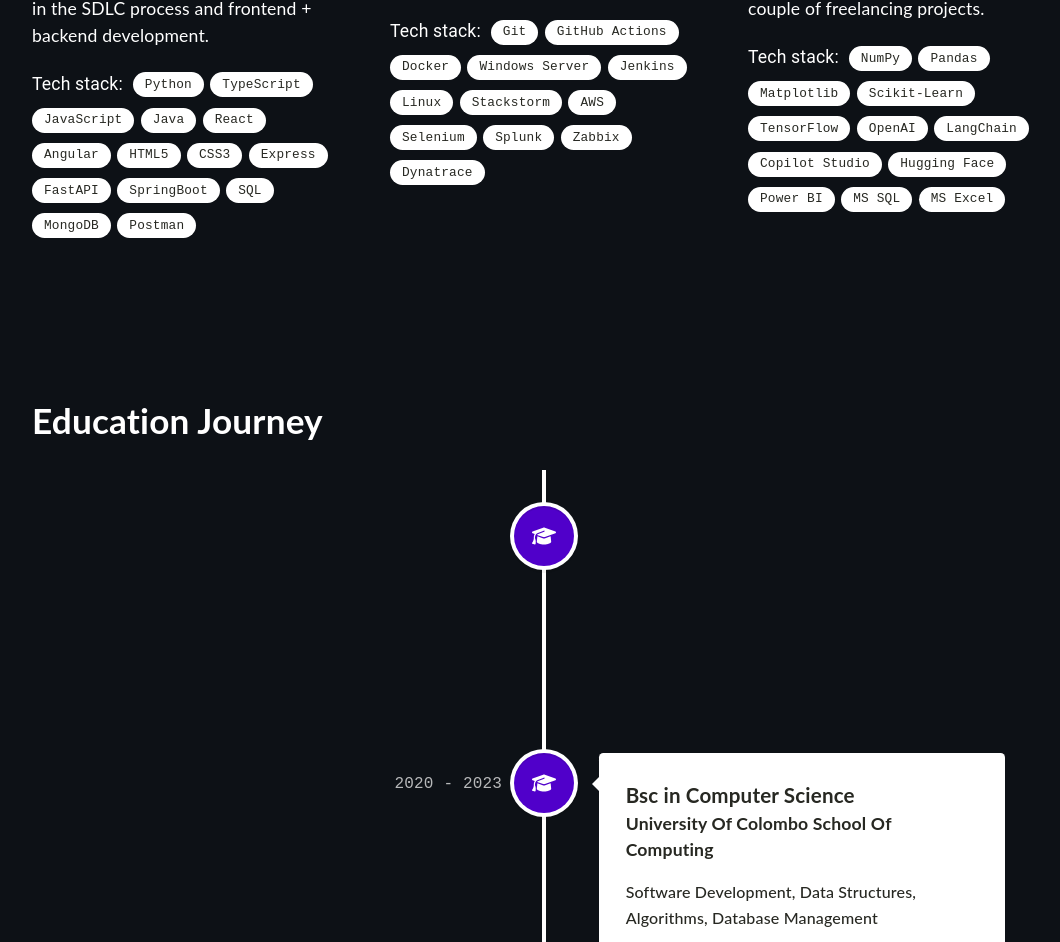
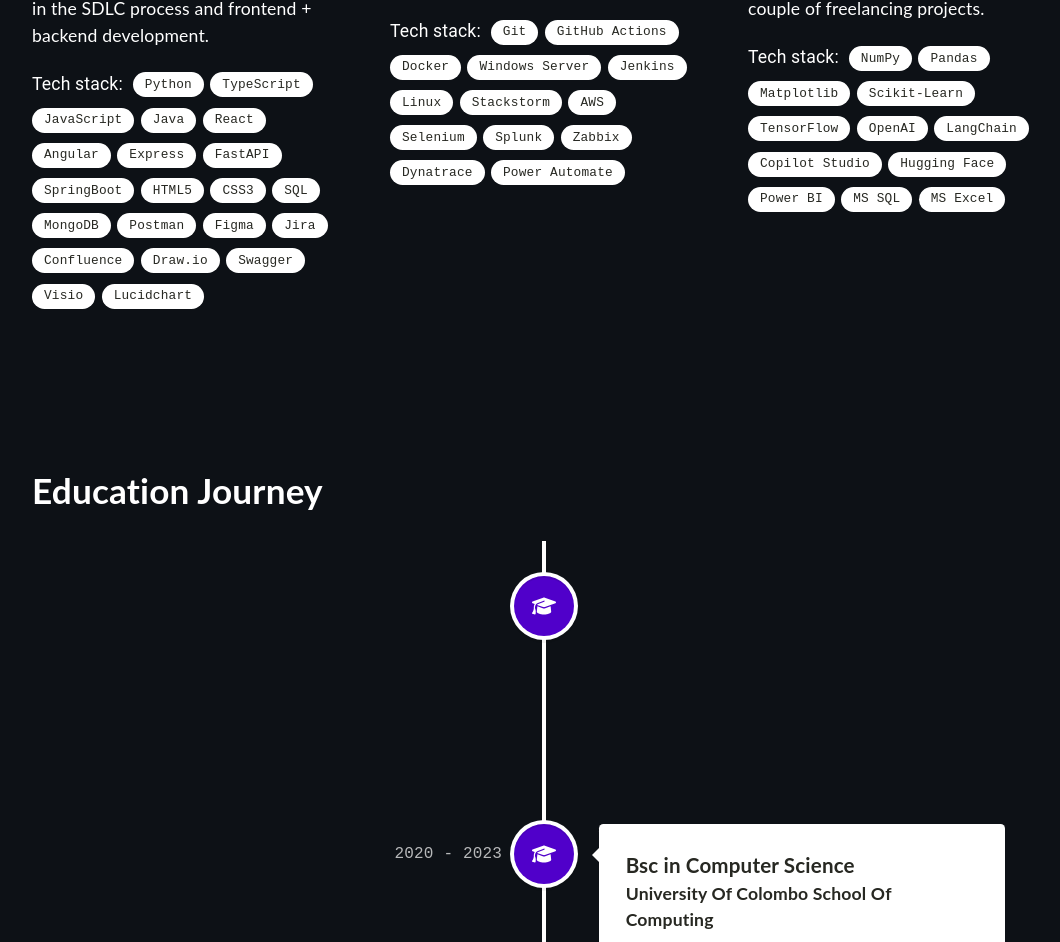
Before and after one commit to dilshanSankalpa/dilshansankalpa.github.io, a React (Create React App) app: page / in a window 1280 px wide. Shown: the part 1227-2169 px from the top of the page, without its empty margins (96-1156 px from the left). Built offline with nearby package versions, Linux system fonts and the light colour scheme.

Commit message:
chore: update expertise section with additional skills including Figma, Jira, and Power Automate

```diff
--- a/src/components/Expertise.tsx
+++ b/src/components/Expertise.tsx
@@ -12,14 +12,22 @@ const labelsFirst = [
     "Java",
     "React",
     "Angular",
-    "HTML5",
-    "CSS3",
     "Express",
     "FastAPI",
     "SpringBoot",
+    "HTML5",
+    "CSS3",
     "SQL",
     "MongoDB",
-    "Postman"
+    "Postman",
+    "Figma",
+    "Jira",
+    "Confluence",
+    "Draw.io",
+    "Swagger",
+    "Visio",
+    "Lucidchart",
+
 ];
 
 const labelsSecond = [
@@ -35,6 +43,7 @@ const labelsSecond = [
     "Splunk",
     "Zabbix",
     "Dynatrace",
+    "Power Automate",
 ];
 
 const labelsThird = [
```
